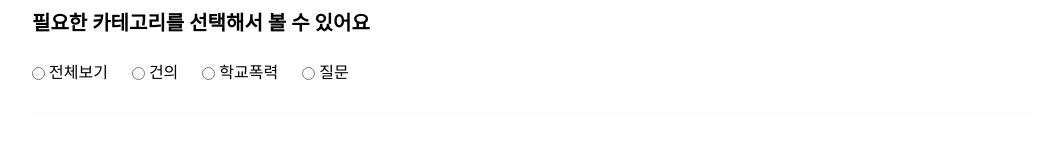
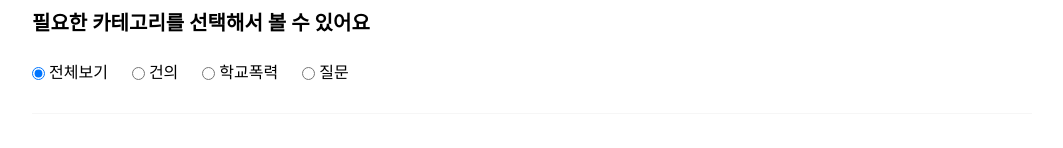
Before and after one commit to HyperThirteen/Frontend, a React (Vite) app: page / in a window 1280 px wide. Shown: the part 151-299 px from the top of the page, without its empty margins (108-1171 px from the left). Built offline with nearby package versions, Linux system fonts and the light colour scheme; what @toss/use-overlay would draw is missing.

Commit message:
feat: 카테고리 별로 편지 보이는 기능 추가

```diff
--- a/src/components/CategoryRadio.tsx
+++ b/src/components/CategoryRadio.tsx
@@ -1,11 +1,18 @@
-interface Props {
+import { InputHTMLAttributes } from "react";
+
+type Props = {
   label: string;
-}
+} & InputHTMLAttributes<HTMLInputElement>;
 
-const CategoryRadio = ({ label }: Props) => {
+const CategoryRadio = ({ label, ...props }: Props) => {
   return (
     <label className="flex items-center gap-1 cursor-pointer">
-      <input type="radio" name="category" className="cursor-pointer" />
+      <input
+        type="radio"
+        name="category"
+        className="cursor-pointer"
+        {...props}
+      />
       {label}
     </label>
   );
--- a/src/pages/ListPage.tsx
+++ b/src/pages/ListPage.tsx
@@ -1,5 +1,7 @@
+import { useState } from "react";
 import { Link } from "react-router-dom";
 import CategoryRadio from "../components/CategoryRadio";
+import { Category } from "../types/category";
 
 const dataList = [
   {
@@ -131,6 +133,12 @@ const dataList = [
 ];
 
 const ListPage = () => {
+  const [category, setCategory] = useState<Category>("전체보기");
+
+  const categoryFilteredList = dataList.filter(
+    (item) => category === "전체보기" || item.category === category
+  );
+
   return (
     <div className="overflow-auto">
       <div className="mx-auto max-w-[1000px] w-full my-28">
@@ -141,16 +149,23 @@ const ListPage = () => {
           필요한 카테고리를 선택해서 볼 수 있어요
         </p>
         <div className="flex gap-6 mt-8">
-          <CategoryRadio label="전체보기" />
-          <CategoryRadio label="건의" />
-          <CategoryRadio label="학교폭력" />
-          <CategoryRadio label="질문" />
+          <CategoryRadio
+            label="전체보기"
+            onChange={() => setCategory("전체보기")}
+            defaultChecked
+          />
+          <CategoryRadio label="건의" onChange={() => setCategory("건의")} />
+          <CategoryRadio
+            label="학교폭력"
+            onChange={() => setCategory("학교폭력")}
+          />
+          <CategoryRadio label="질문" onChange={() => setCategory("질문")} />
         </div>
 
         <hr className="bg-[#F6F6F6] h-[1px] border-0 mt-[32px]" />
 
         <div className="grid grid-cols-3 gap-x-2 gap-y-8 mt-[34px]">
-          {dataList.map((item) => (
+          {categoryFilteredList.map((item) => (
             <Link
               key={item.id}
               to={`/${item.id}`}
--- /dev/null
+++ b/src/types/category.ts
@@ -0,0 +1 @@
+export type Category = "전체보기" | "건의" | "학교폭력" | "질문";
```
